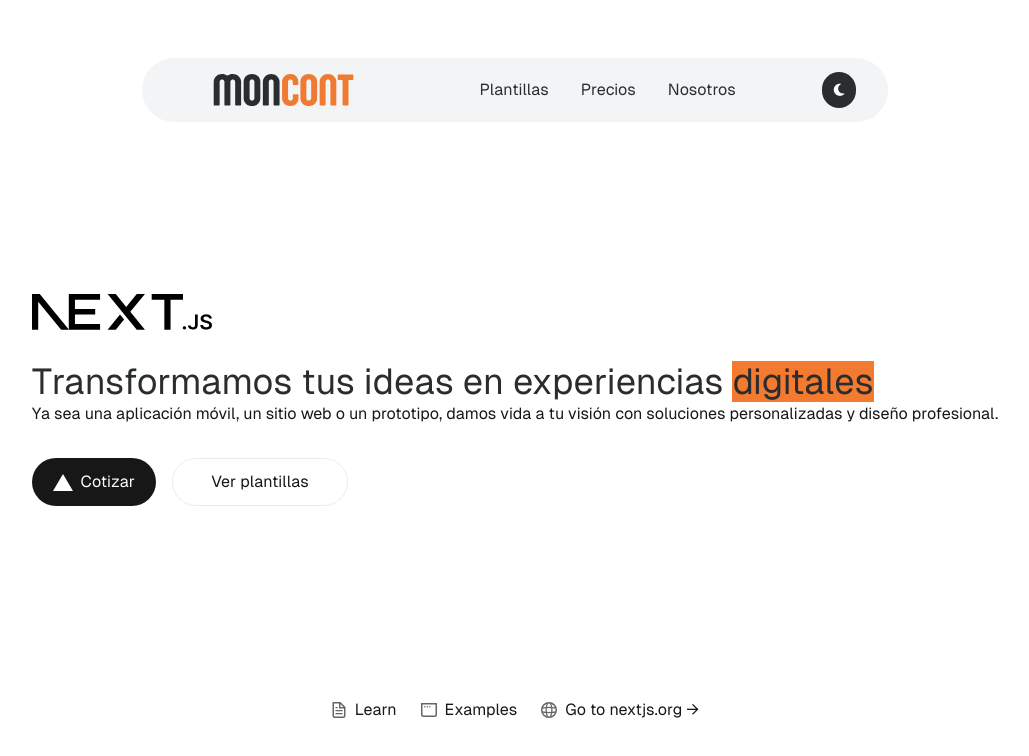
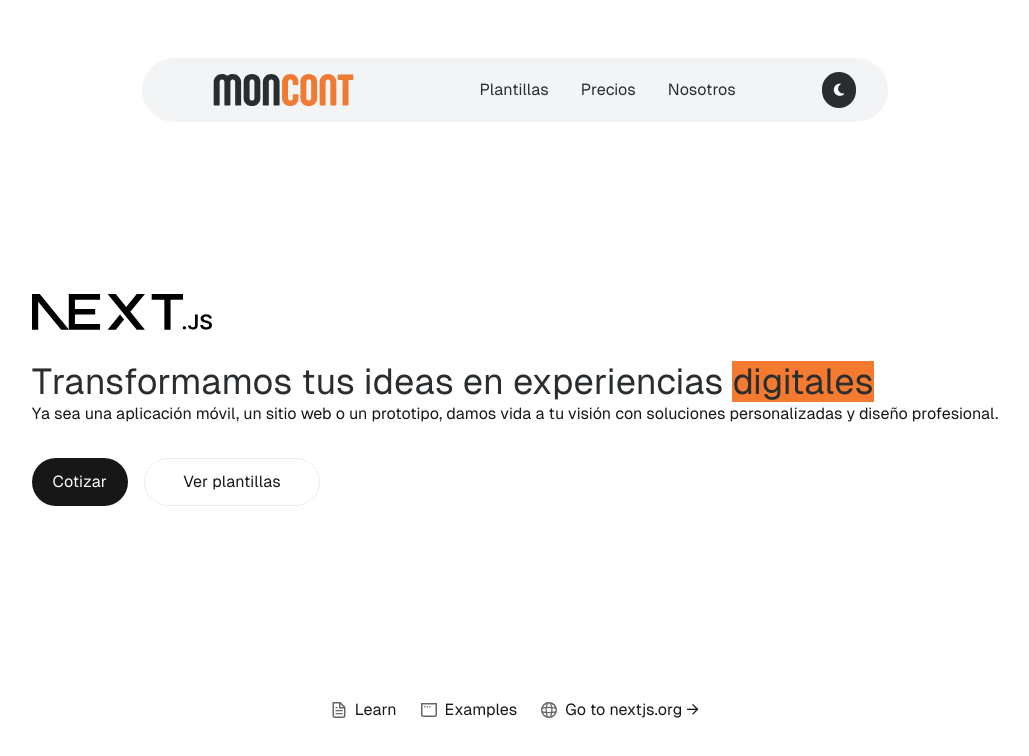
Before and after one commit to JoseMoncont/moncont, a Next.js app: page / in a window 1280 px wide. Shown: the top 756 px of the page, without its empty margins (125-1154 px from the left). Built offline with nearby package versions, Linux system fonts and the light colour scheme.

Commit message:
delete image

```diff
--- a/src/app/page.tsx
+++ b/src/app/page.tsx
@@ -33,13 +33,6 @@
             target="_blank"
             rel="noopener noreferrer"
           >
-            <Image
-              className="dark:invert"
-              src="/vercel.svg"
-              alt="Vercel logomark"
-              width={20}
-              height={20}
-            />
             Cotizar
           </a>
           <a
```
